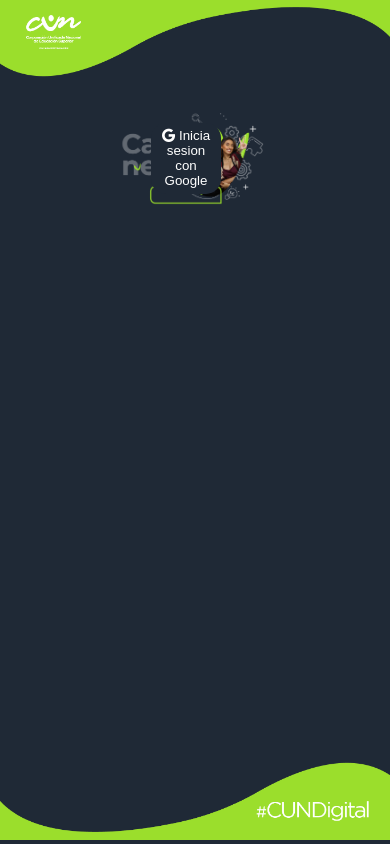
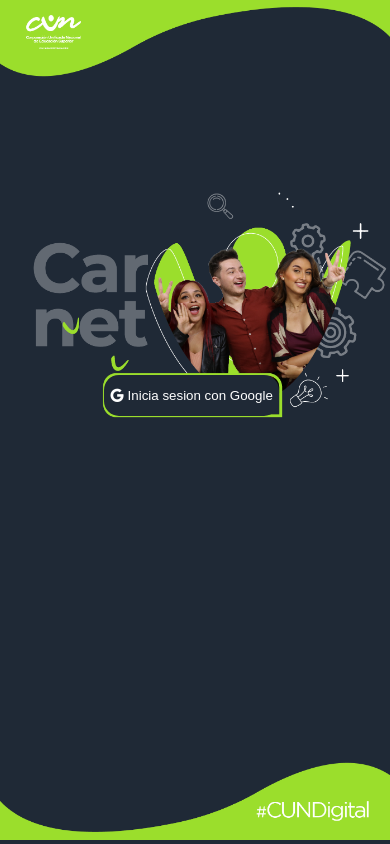
Before and after one commit to Camilo-CUN/Front-carnet, a plain HTML site: page Index.html in a window 390 px wide. Drawn offline with nearby package versions, Linux system fonts and the light colour scheme.

Commit message:
Responsive Funcional pero mas de 1367 No funciona

```diff
--- a/Assets/css/estilos.css
+++ b/Assets/css/estilos.css
@@ -202,6 +202,7 @@ body {
 
     .ingreso2{
         padding: 3.7%;
+        font-size: 18px;
     }
 }
 
@@ -216,5 +217,25 @@ body {
         margin-top: -10%;
     }
 
+    .recuadrob{
+        width: 90%;
+        margin-left: 10%;
+        margin-top: 25%;
 
+    }
+    .ingreso2{
+        padding: 1%;
+        width: 50%;
+        margin-top: 56%;
+        left: 18.5%;
+        height: 41px;
+    }
+
+    .ondac1{
+        position: absolute;
+         margin-top: 0%;
+         z-index: 0;
+        left: 5%;
+
+    }
 }
--- a/Index.html
+++ b/Index.html
@@ -16,7 +16,7 @@
 <body>
 
     <div class="recuadrob">
-            <button class="ingreso2"><i id="icongoogle" class="bi bi-google"></i>  Inicia sesion con Google  </button>
+            <button class="ingreso2" type="button" onclick="Sumadre();" ><i id="icongoogle" class="bi bi-google"></i>  Inicia sesion con Google  </button>
             <img class="ondac1" src="Imagenes/imagen botón recuadro.png">
     </div>
 
@@ -27,4 +27,9 @@
 
 </body>
 <script src="https://kit.fontawesome.com/133a8762d5.js" crossorigin="anonymous"></script>
+<script>
+    function Sumadre(){
+        location.href = "Carnet.html";
+    }
+</script>
 </html>
```
